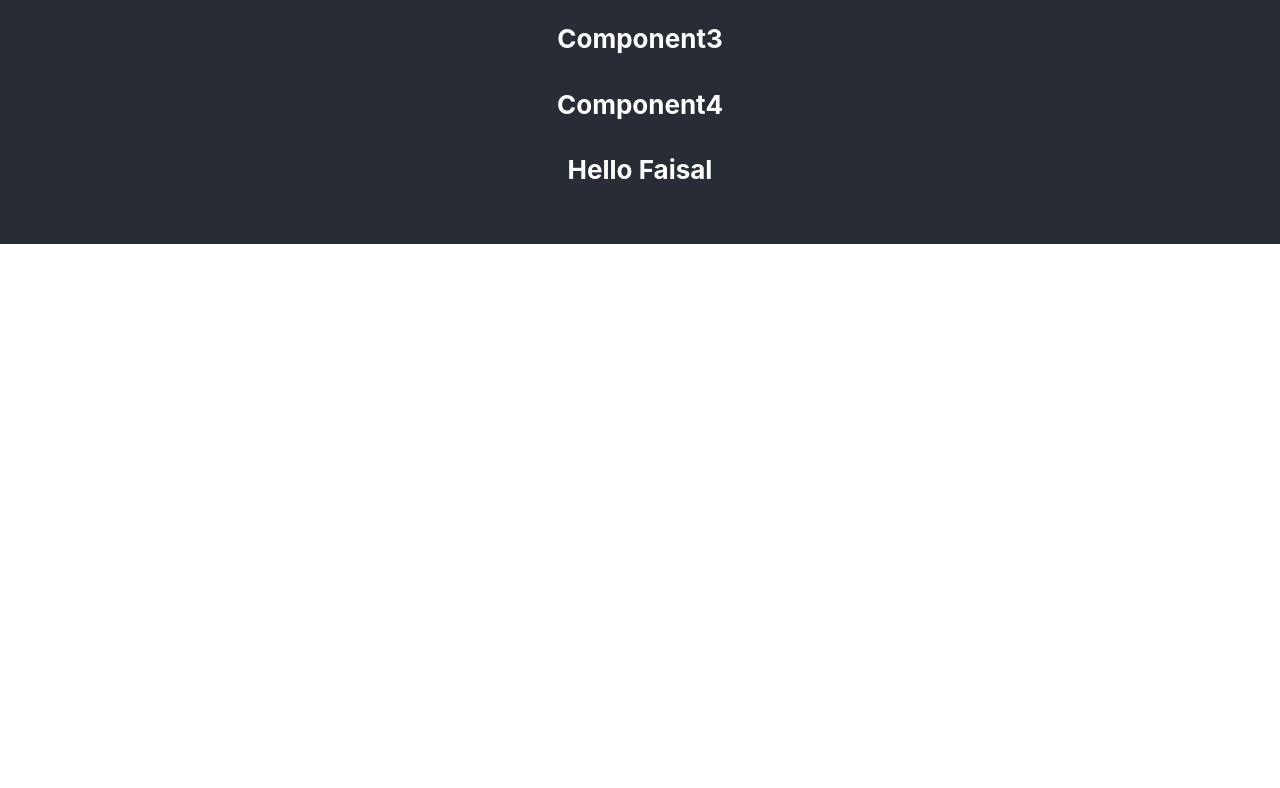
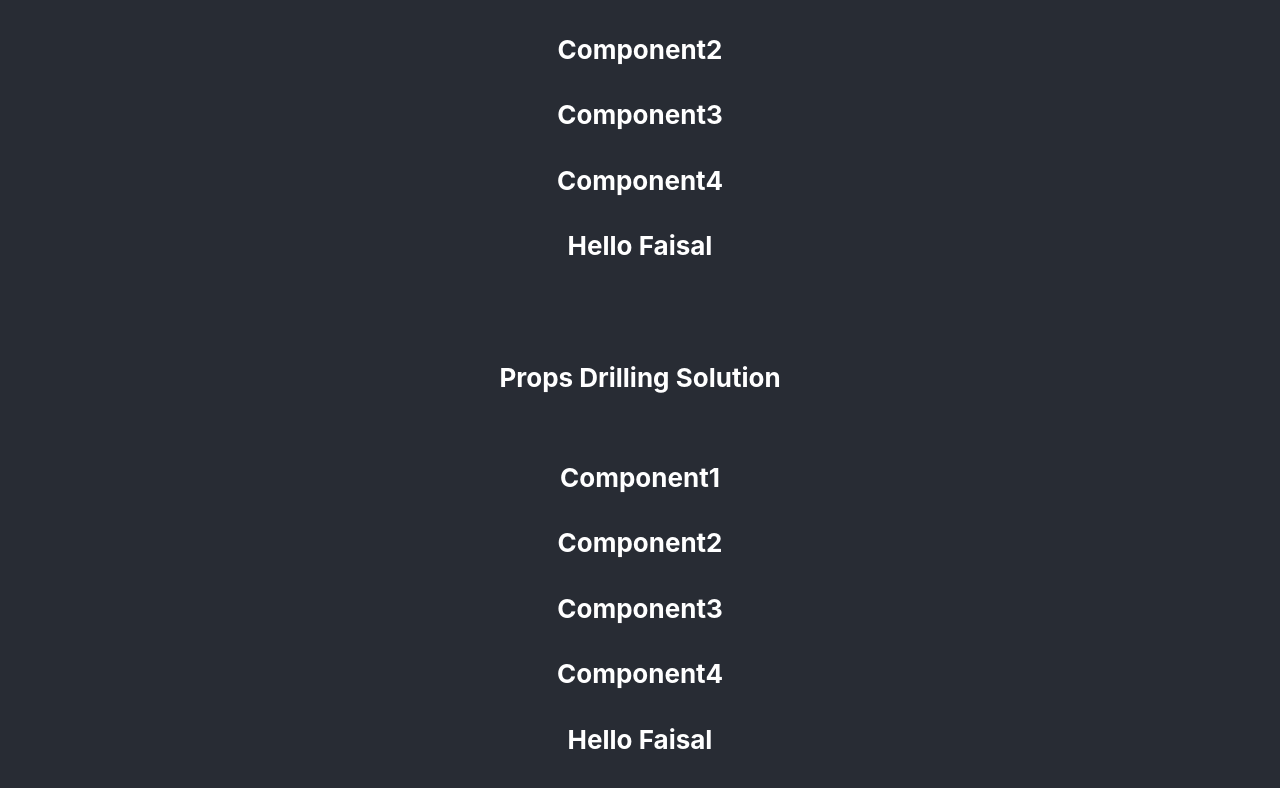
Before and after one commit to faisalshehzaddev/react-training, a React (Create React App) app: page / in a window 1280 px wide. Shown: the part 556-1344 px from the top of the page. Before the commit the page ends 800 px from the top, so only its background shows below. Built offline with nearby package versions, Linux system fonts and the light colour scheme.

Commit message:
props drilling solution

```diff
--- a/src/App.js
+++ b/src/App.js
@@ -3,6 +3,7 @@ import "./App.css";
 import ClassCounter from "./components/ClassComponents/Counter";
 import FunctionalCounter from "./components/FunctionalComponents/Counter";
 import PropsDrilling from "./components/FunctionalComponents/PropsDrilling/Component1";
+import PropsDrillingSolution from "./components/FunctionalComponents/PropsDrillingSolution/Component1";
 import { useState } from "react";
 
 function App() {
@@ -37,7 +38,11 @@ function App() {
           {showFunctionalCounter && <FunctionalCounter initialValue={0} />}
         </div>
         <br/>
+        <h4>Props Drilling</h4>
         <PropsDrilling />
+        <br />
+        <h4>Props Drilling Solution</h4>
+        <PropsDrillingSolution />
       </header>
     </div>
   );
--- /dev/null
+++ b/src/components/FunctionalComponents/PropsDrillingSolution/Component1.jsx
@@ -0,0 +1,18 @@
+import React, { useState, createContext } from "react";
+import Component2 from "./Component2";
+import { DataContext } from "./MainContext";
+
+
+function Component1() {
+  const [data, setData] = useState("Faisal");
+  return (
+    <div>
+      <h4>Component1</h4>
+      <DataContext.Provider value={data}>
+        <Component2 />
+      </DataContext.Provider>
+    </div>
+  );
+}
+
+export default Component1;
--- /dev/null
+++ b/src/components/FunctionalComponents/PropsDrillingSolution/Component2.jsx
@@ -0,0 +1,9 @@
+import Component3 from "./Component3";
+export default function Component2() {
+  return (
+    <>
+      <h4>Component2</h4>
+      <Component3 />
+    </>
+  );
+}
--- /dev/null
+++ b/src/components/FunctionalComponents/PropsDrillingSolution/Component3.jsx
@@ -0,0 +1,9 @@
+import Component4 from "./Component4";
+export default function Component3({ data }) {
+  return (
+    <>
+      <h4>Component3</h4>
+      <Component4 />
+    </>
+  );
+}
--- /dev/null
+++ b/src/components/FunctionalComponents/PropsDrillingSolution/Component4.jsx
@@ -0,0 +1,12 @@
+import { useContext } from "react";
+import { DataContext } from "./MainContext";
+
+export default function Component4() {
+  const data = useContext(DataContext)
+  return (
+    <>
+      <h4>Component4</h4>
+      <h4>Hello {data}</h4>
+    </>
+  );
+}
--- /dev/null
+++ b/src/components/FunctionalComponents/PropsDrillingSolution/MainContext.jsx
@@ -0,0 +1,4 @@
+import { createContext } from "react";
+const DataContext = createContext();
+
+export { DataContext };
```
